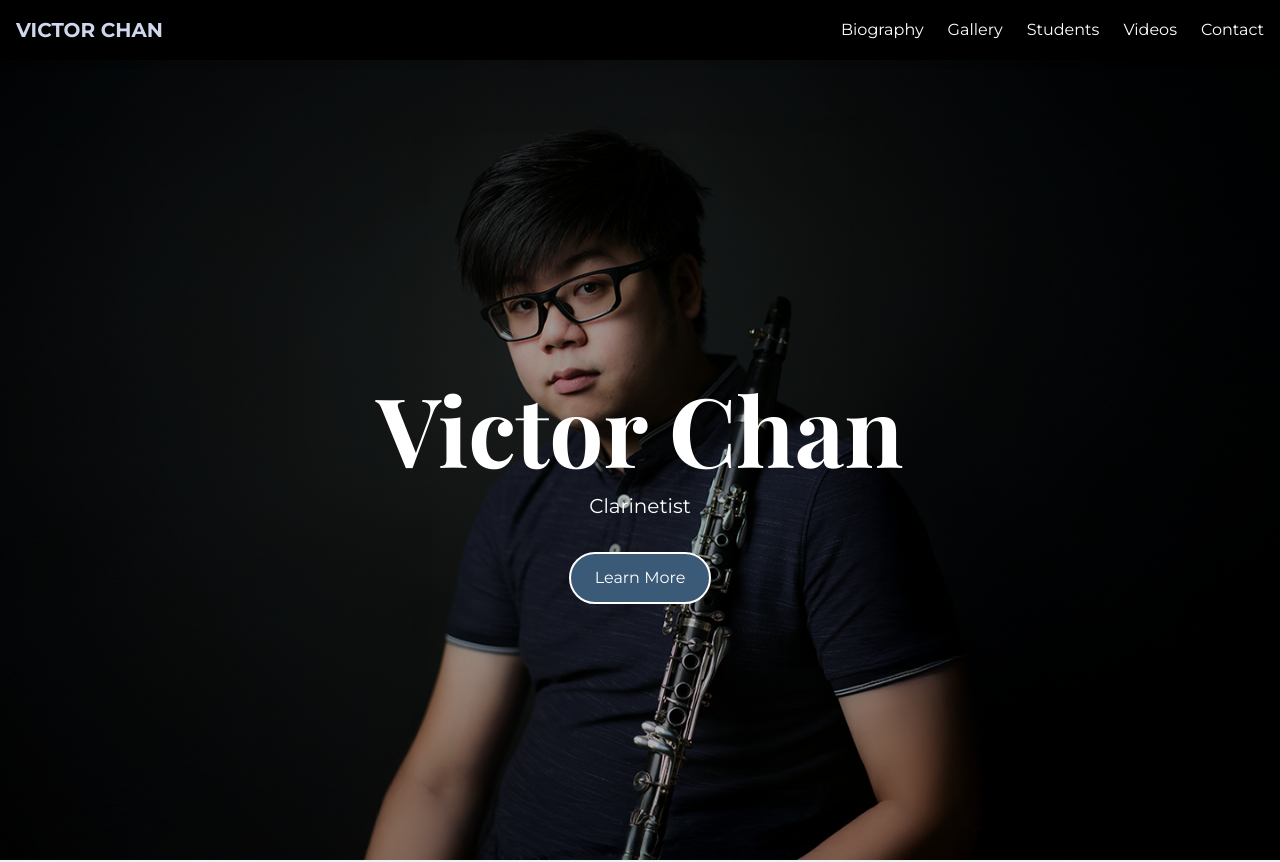
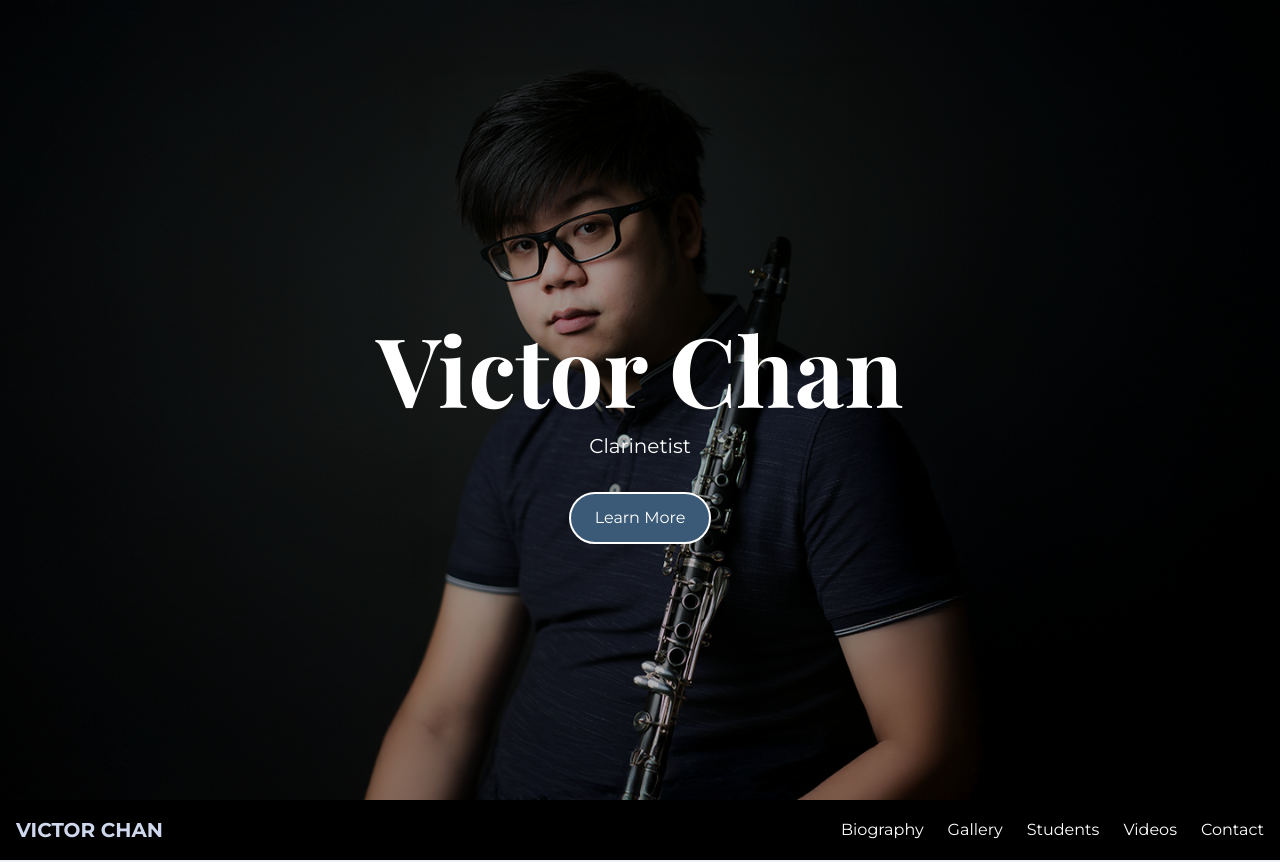
Before and after one commit to rachelyht/victorclari.net, a React (Vite) app: page / in a window 1280 px wide. Shown: the top 862 px of the page. Built offline with nearby package versions, Linux system fonts and the light colour scheme.

Commit message:
Move navigation bar below hero component
Co-Authored-By: yeungheitung0306@gmail.com <yeungheitung0306@gmail.com>

```diff
--- a/src/App.tsx
+++ b/src/App.tsx
@@ -1,5 +1,6 @@
 import './App.css'
 import Layout from './components/layout/Layout'
+import Header from './components/layout/Header'
 import Hero from './components/sections/Hero'
 import Biography from './components/sections/Biography'
 import Gallery from './components/sections/Gallery'
@@ -13,6 +14,7 @@ function App() {
       <div id="home" className="section">
         <Hero />
       </div>
+      <Header />
       <div id="biography" className="section">
         <Biography />
       </div>
--- a/src/components/layout/Header.tsx
+++ b/src/components/layout/Header.tsx
@@ -18,7 +18,7 @@ const Header = () => {
   }
 
   return (
-    <header className="bg-black text-white sticky top-0 z-50 shadow-md">
+    <header className="bg-black text-white z-40 shadow-md">
       <div className="container mx-auto px-4 py-4">
         <div className="flex flex-col md:flex-row justify-between items-center">
           <div className="w-full md:w-auto flex justify-between items-center">
--- a/src/components/layout/Layout.tsx
+++ b/src/components/layout/Layout.tsx
@@ -1,4 +1,3 @@
-import Header from './Header'
 import Footer from './Footer'
 
 interface LayoutProps {
@@ -8,7 +7,6 @@ interface LayoutProps {
 const Layout = ({ children }: LayoutProps) => {
   return (
     <div className="flex flex-col min-h-screen">
-      <Header />
       <main className="flex-grow">
         {children}
       </main>
```
